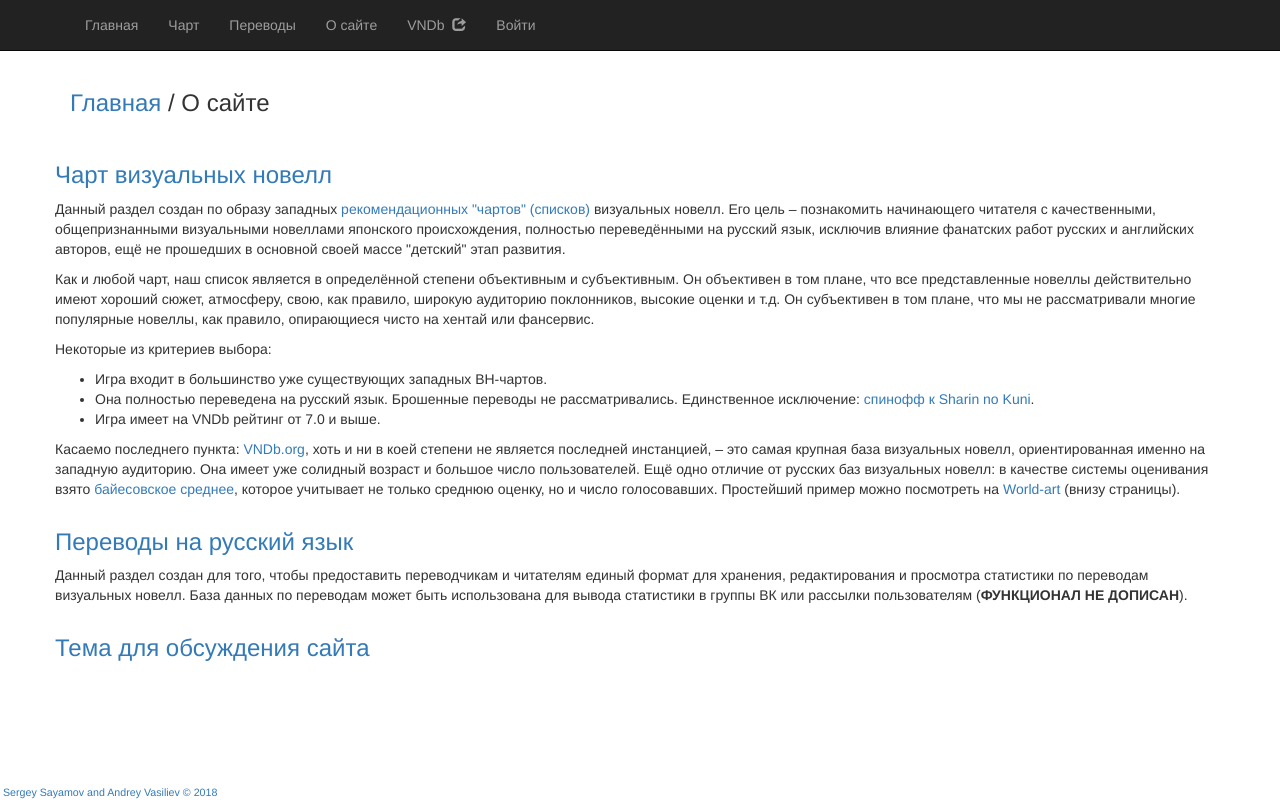
After one commit to dolamroth/visual_novel, a Django app: template visual_novel/templates/pages/about.html in a window 1280 px wide. The commit adds this page. Run offline with Django 3.2, Linux system fonts and the light colour scheme; the template is opened without the code that fills it, so the values that code supplies are empty; some libraries are stand-ins or nearby versions.

Commit message:
Feature/about page and metatags on chart (#67)
* About page

* Update base.html

```diff
--- a/visual_novel/templates/base.html
+++ b/visual_novel/templates/base.html
@@ -48,6 +48,9 @@
                         <a href="/translation/all">Переводы</a>
                     </li>
                     <li>
+                        <a href="/about">О сайте</a>
+                    </li>
+                    <li>
                         <a href="https://vndb.org/" target="_blank">VNDb&nbsp;&nbsp;<i class="glyphicon glyphicon-share"></i></a>
                     </li>
                     {% if user.is_authenticated %}
--- a/visual_novel/templates/chart/index.html
+++ b/visual_novel/templates/chart/index.html
@@ -1,8 +1,10 @@
 {% extends 'base.html' %}
 
 {% block metatags %}
-    <meta name="keywords" content="чарт, визуальная новелла, визуальный роман, накиге, уцуге, эроге, романтика, хоррор">
-    <meta name="description" content="Чарт визуальных новелл, переведенных на русский язык." />
+    <meta name="keywords" content="чарт, визуальная новелла, визуальный роман, накиге, уцуге, эроге, романтика,
+    хоррор, денпа, adv, nvl, моэге, нукиге, сториге, чуниге, кяраге, звуковая новелла, clannad, angel beats, хигураши,
+    higurashi, steins gate, fate stay night, tomoyo after, saya no uta, ever 17, sharin no kuni, rewrite">
+    <meta name="description" content="Чарт визуальных новелл" />
 {% endblock %}
 
 {% block title %}
--- a/visual_novel/templates/includes/site_map.html
+++ b/visual_novel/templates/includes/site_map.html
@@ -3,6 +3,7 @@
     <li><a href="/">Главная страница</a></li>
     <li><a href="/chart">Чарт визуальных новелл</a></li>
     <li><a href="/translation/all">Список активных переводов</a></li>
+    <li><a href="/about">О сайте</a></li>
     <li><a href="/offers/send">Предложения по сайту</a></li>
     <li><a href="/news/all">Новости</a></li>
     <li style="margin: 0 0 1em 0;"><a href="https://vndb.org/" target="_blank">VNDb</a></li>
--- /dev/null
+++ b/visual_novel/templates/pages/about.html
@@ -0,0 +1,39 @@
+{% extends 'base.html' %}
+
+{% block metatags %}{% endblock %}
+
+{% block title %}
+    О сайте
+{% endblock %}
+
+{% block content %}
+    <div class="row">
+        <div class="col-lg-12" style="margin-bottom: 16px;">
+            <h3><a href="/">Главная</a>&nbsp;&#47;&nbsp;О сайте</h3>
+        </div>
+    </div>
+
+    <div class="row">
+        <h3><a href="/chart/">Чарт визуальных новелл</a></h3>
+        <p>Данный раздел создан по образу западных <a href="https://www.google.ru/search?q=visual+novel+chart&tbm=isch" target="_blank">рекомендационных "чартов" (списков)</a> визуальных новелл. Его цель&nbsp;&#8211; познакомить начинающего читателя с качественными, общепризнанными визуальными новеллами японского происхождения, полностью переведёнными на русский язык, исключив влияние фанатских работ русских и английских авторов, ещё не прошедших в основной своей массе "детский" этап развития.</p>
+        <p>Как и любой чарт, наш список является в определённой степени объективным и субъективным. Он объективен в том плане, что все представленные новеллы действительно имеют хороший сюжет, атмосферу, свою, как правило, широкую аудиторию поклонников, высокие оценки и т.д. Он субъективен в том плане, что мы не рассматривали многие популярные новеллы, как правило, опирающиеся чисто на хентай или фансервис.</p>
+        <p>Некоторые из критериев выбора:
+            <ul>
+                <li>Игра входит в большинство уже существующих западных ВН-чартов.</li>
+                <li>Она полностью переведена на русский язык. Брошенные переводы не рассматривались. Единственное исключение: <a href="/vnhome.php?id=8"  class="tip" data-tip="...в котором переводчик перевёл основную историю, отбросив посредственные побочные.<br><br><i>'Так история переведена полностью. А тратить время на слабосюжетные хентайные зарисовки нет никакого желания.'</i>">спинофф к Sharin no Kuni</a>.</li>
+                <li>Игра имеет на VNDb рейтинг от 7.0 и выше.</li>
+            </ul>
+        </p>
+        <p>Касаемо последнего пункта: <a href="http://vndb.org" target="_blank">VNDb.org</a>, хоть и ни в коей степени не является последней инстанцией,&nbsp;&#8211; это самая крупная база визуальных новелл, ориентированная именно на западную аудиторию. Она имеет уже солидный возраст и большое число пользователей. Ещё одно отличие от русских баз визуальных новелл: в качестве системы оценивания взято <a href="https://en.wikipedia.org/wiki/Bayesian_average" target="_blank">байесовское среднее</a>, которое учитывает не только среднюю оценку, но и число голосовавших. Простейший пример можно посмотреть на <a href="http://www.world-art.ru/animation/rating_top.php" target="_blank">World-art</a> (внизу страницы).</p>
+    </div>
+
+    <div class="row">
+        <h3><a href="/translation/all">Переводы на русский язык</a></h3>
+        <p>Данный раздел создан для того, чтобы предоставить переводчикам и читателям единый формат для хранения, редактирования и просмотра статистики по переводам визуальных новелл.
+            База данных по переводам может быть использована для вывода статистики в группы ВК или рассылки пользователям (<strong>ФУНКЦИОНАЛ НЕ ДОПИСАН</strong>).</p>
+    </div>
+
+    <div class="row">
+        <h3><a href="https://vk.com/topic-73391729_35464204">Тема для обсуждения сайта</a></h3>
+    </div>
+{% endblock %}
--- a/visual_novel/visual_novel/urls.py
+++ b/visual_novel/visual_novel/urls.py
@@ -79,6 +79,7 @@ urlpatterns = [
          {'http_domain': settings.VN_HTTP_DOMAIN}, name='robots'),
     path('favicon.ico', core_views.favicon, name='favicon'),
     path('google<str:google_key>.html', core_views.google_site_verification, name='google-site-verification'),
+    path('about', TemplateView.as_view(template_name="pages/about.html")),
 
     # Apps views
     path('offers/', include(offer_service.urls)),
```
